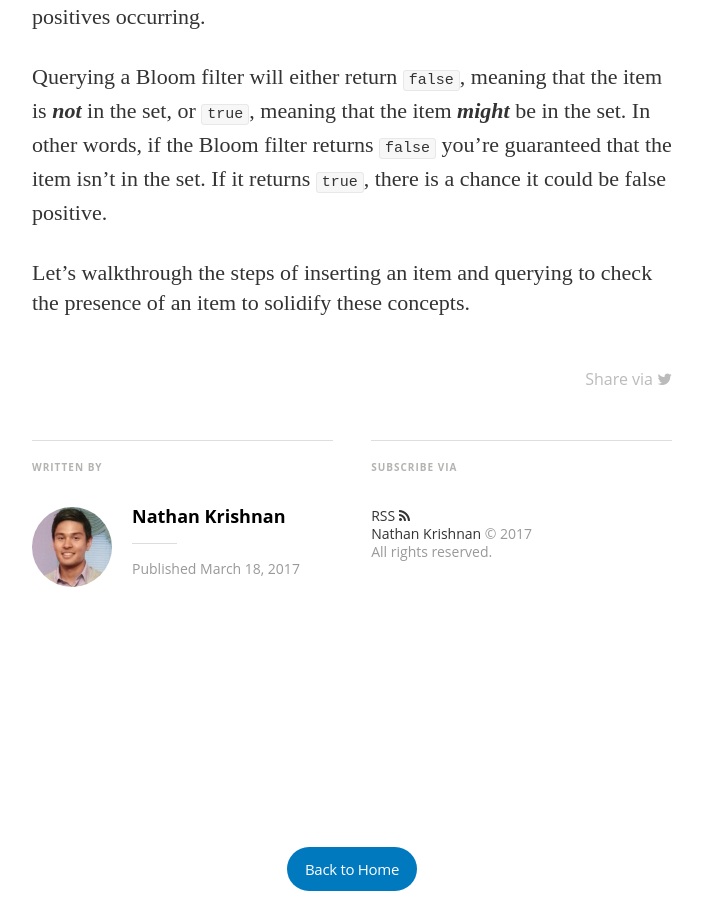
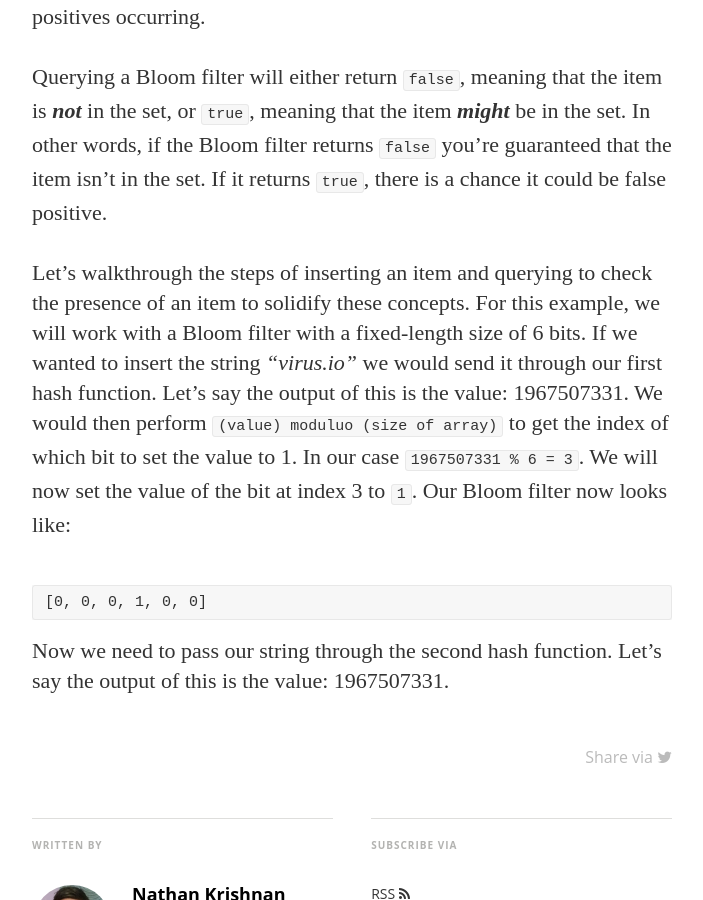
Before and after one commit to nathankrishnan/nathankrishnan.github.io, a Jekyll site: the page built from _posts/2017-03-18-bloomfilter.md, in a window 1280 px wide and 900 px high, scrolled down 2131 px. Shown: the whole window, without its empty margins (288-991 px from the left). Built offline with Jekyll 4.4.1, drawn with Linux system fonts in a browser that asks for light colours; nearby versions of some CDN libraries; some web fonts are replaced; comment, search, counter and statistics services are not loaded.

Commit message:
Update 2017-03-18-bloomfilter.md

````diff
--- a/_posts/2017-03-18-bloomfilter.md
+++ b/_posts/2017-03-18-bloomfilter.md
@@ -29,8 +29,14 @@ A Bloom filter can be conceptually thought of as a fixed-length array of bits.
 ```
 [0, 0, 0, 0, 0, 0]
 ```
+
 Instead of inserting the value of an item into the array, we can just set some of these bits to ```1```.  To see if an item is present, we can check to see if its corresponding place in the array has a ```0``` or ```1```. To perform both of these operations we will use hash functions.  This is an important aspect to note.  You will provide multiple hash functions (typically two or three) for your Bloom filter to use, as it will reduce the chances of false positives occurring.
 
 Querying a Bloom filter will either return ```false```, meaning that the item is ***not*** in the set, or ```true```, meaning that the item ***might*** be in the set. In other words, if the Bloom filter returns ```false``` you're guaranteed that the item isn't in the set.  If it returns ```true```, there is a chance it could be false positive.
 
-Let's walkthrough the steps of inserting an item and querying to check the presence of an item to solidify these concepts.
+Let's walkthrough the steps of inserting an item and querying to check the presence of an item to solidify these concepts. For this example, we will work with a Bloom filter with a fixed-length size of 6 bits.  If we wanted to insert the string *"virus.io"* we would send it through our first hash function.  Let's say the output of this is the value: 1967507331.  We would then perform ```(value) moduluo (size of array)``` to get the index of which bit to set the value to 1. In our case ```1967507331 % 6 = 3```.  We will now set the value of the bit at index 3 to ```1```.  Our Bloom filter now looks like:
+```
+[0, 0, 0, 1, 0, 0]
+```
+
+Now we need to pass our string through the second hash function.  Let's say the output of this is the value: 1967507331.
````
